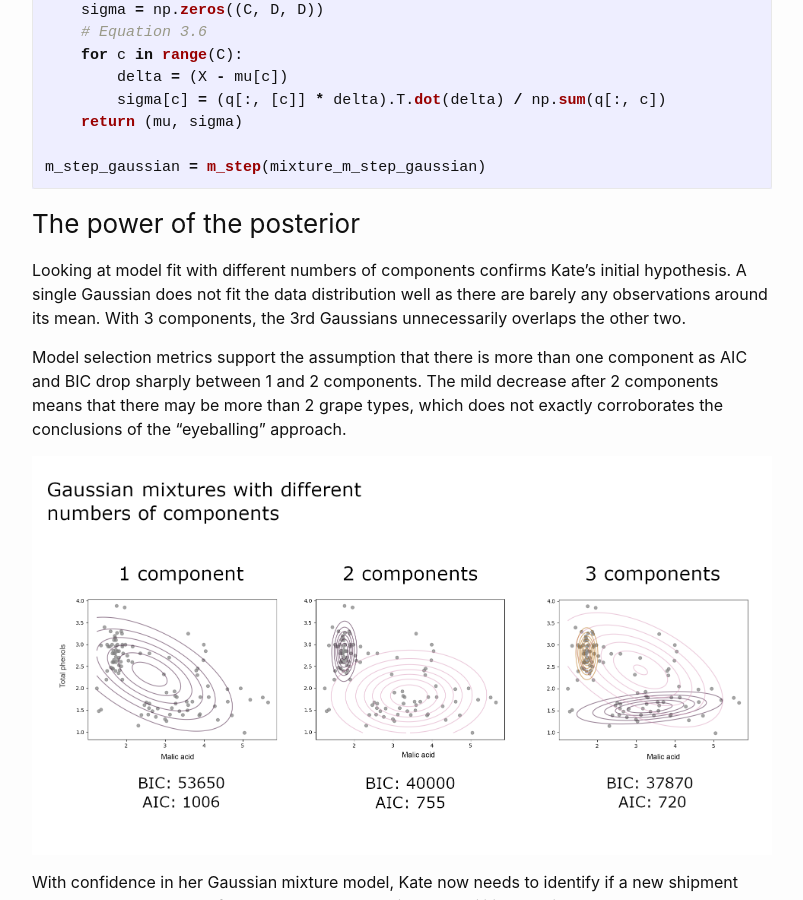
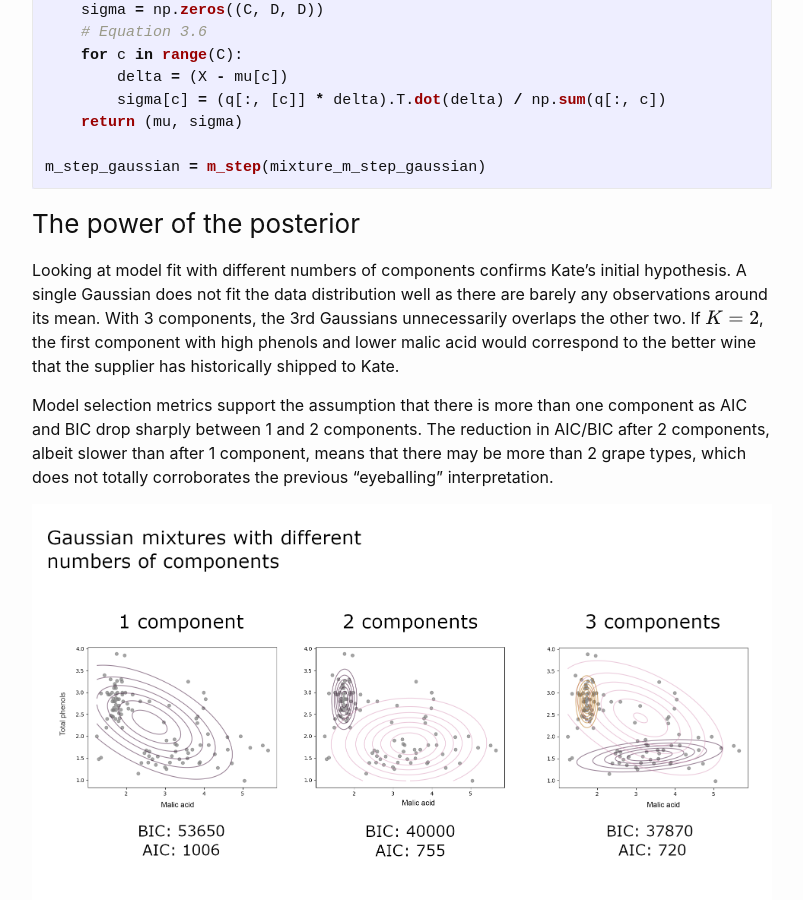
Before and after one commit to mkffl/mkffl.github.io, a Jekyll site: the page built from _posts/2020-05-26-Expectation-maximization-part-2.markdown, in a window 1280 px wide and 900 px high, scrolled down 5707 px. Shown: the whole window, without its empty margins (238-1041 px from the left). Built offline with Jekyll 4.4.1, drawn with Linux system fonts in a browser that asks for light colours; formulas are drawn with MathJax 3.

Commit message:
Mention component 1 in model selection

````diff
--- a/_posts/2020-05-26-Expectation-maximization-part-2.markdown
+++ b/_posts/2020-05-26-Expectation-maximization-part-2.markdown
@@ -100,7 +100,7 @@ Observation $x_1$ lies close to $\mu_1$ i.e. has a high component likelihood, wh
 
 The code implementation was described in part 1 of this blog article. The  Gaussian likelihood function below is plugged into the main `e_step` function.
 
-[Source](https://github.com/mkffl/mixture-models/blob/db80513f40a065f6384fdea1be366f842b206165/model.py#L59)
+[Source](https://github.com/mkffl/mixture-models/blob/db80513f40a065f6384fdea1be366f842b206165/model.py#L63)
 
 
 ```python
@@ -134,7 +134,7 @@ The side histograms represent value counts weighted by the posterior probabiliti
 
 Again, the code is broadly similar as before, with `mixture_m_step_gaussian` replacing `mixture_m_step_gaussian`.
 
-[Source](https://github.com/mkffl/mixture-models/blob/db80513f40a065f6384fdea1be366f842b206165/model.py#L113)
+[Source](https://github.com/mkffl/mixture-models/blob/db80513f40a065f6384fdea1be366f842b206165/model.py#L117)
 ```python
 def mixture_m_step_gaussian(X: np.array, q: np.array, C: int, D: int) -> Tuple[Any]:
     """
@@ -164,9 +164,9 @@ m_step_gaussian = m_step(mixture_m_step_gaussian)
 
 ### The power of the posterior
 
-Looking at model fit with different numbers of components confirms Kate's initial hypothesis. A single  Gaussian does not fit the data distribution well as there are barely any observations around its mean. With 3 components, the 3rd  Gaussians unnecessarily overlaps the other two.
+Looking at model fit with different numbers of components confirms Kate's initial hypothesis. A single  Gaussian does not fit the data distribution well as there are barely any observations around its mean. With 3 components, the 3rd Gaussians unnecessarily overlaps the other two. If $K=2$, the first component with high phenols and lower malic acid would correspond to the better wine that the supplier has historically shipped to Kate.
 
-Model selection metrics support the assumption that there is more than one component as AIC and BIC drop sharply between 1 and 2 components. The mild decrease after 2 components means that there may be more than 2  grape types, which does not exactly corroborates the conclusions of the "eyeballing" approach.
+Model selection metrics support the assumption that there is more than one component as AIC and BIC drop sharply between 1 and 2 components. The reduction in AIC/BIC after 2 components, albeit slower than after 1 component, means that there may be more than 2 grape types, which does not totally corroborates the previous "eyeballing" interpretation.
 
 {:refdef: style="text-align: center;"}
 [![3 numbers of components](/assets/vary-c-gmm.png){: width="1200px"}](https://i.imgur.com/9MndDQS.png)
````
